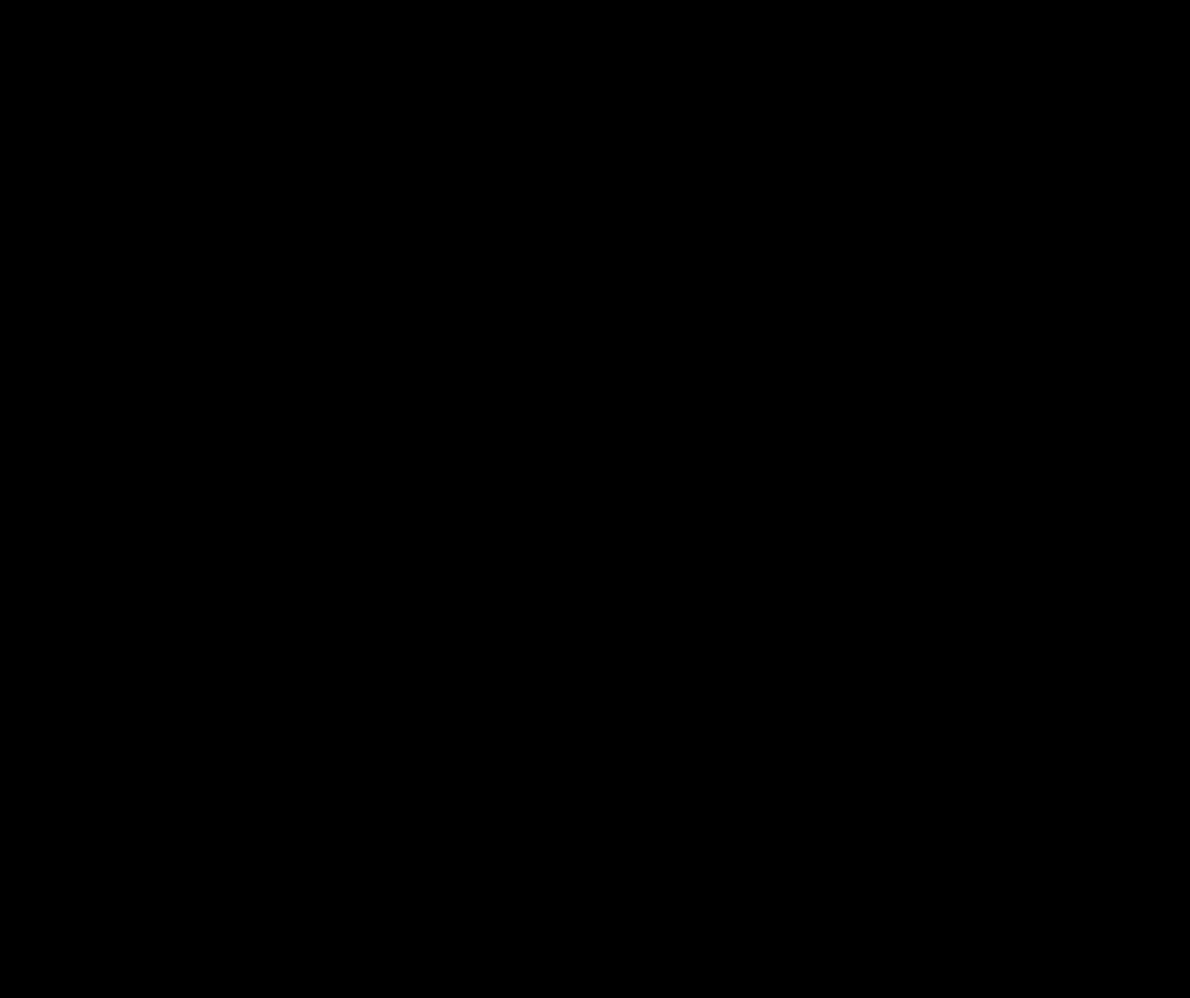
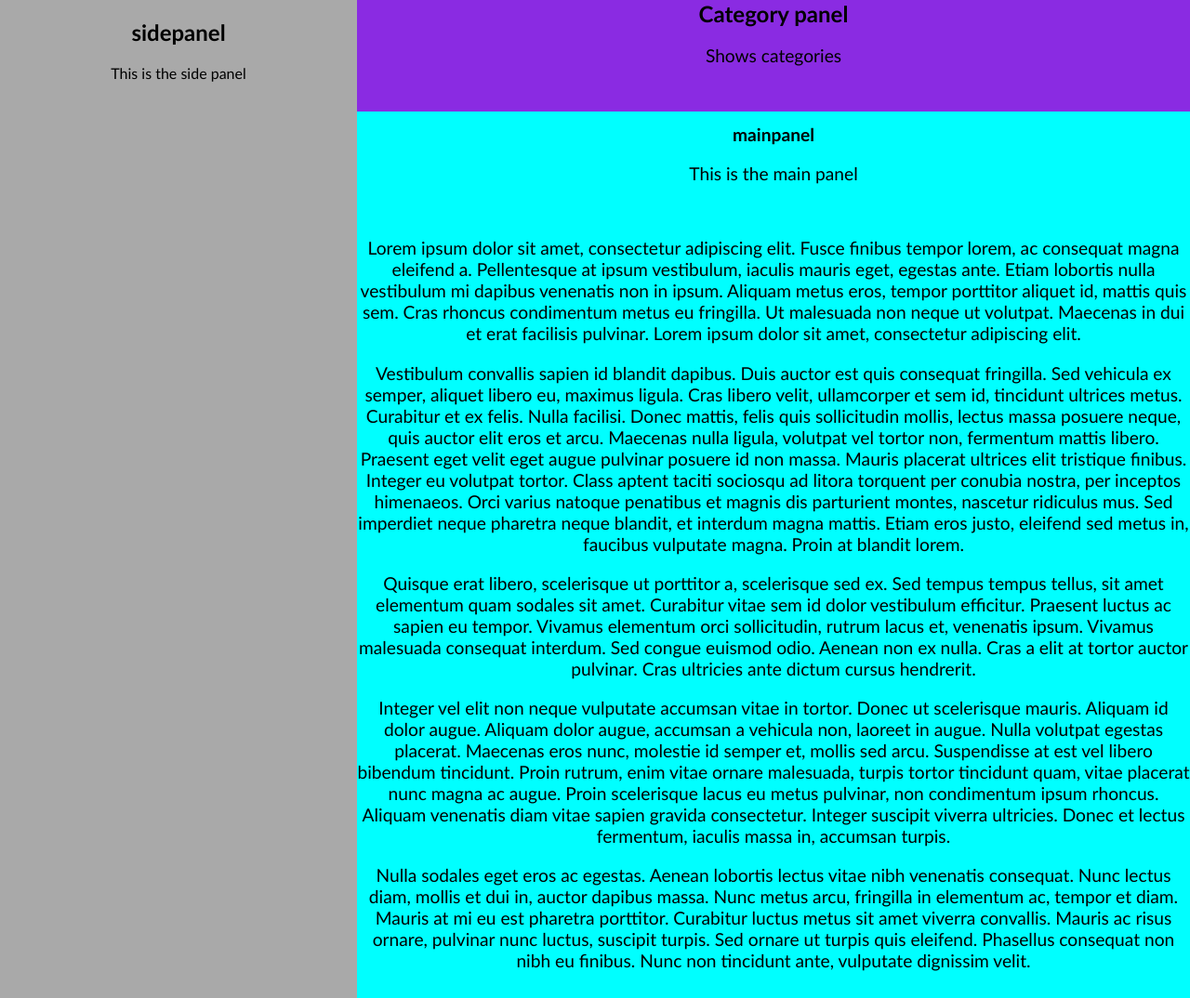
Before and after one commit to HajduThomas/Vizsgaremek-leltar, a PHP site: page /src/main.php in a window 1280 px wide. Before the commit the page is empty. Shown: the whole page at 93% size. Run offline with PHP 8.4, Linux system fonts and the light colour scheme.

Commit message:
Created main page layout

```diff
--- a/src/main.css
+++ b/src/main.css
@@ -1,4 +1,4 @@
-body {
+html, body {
   background-color: black;
   font-family: 'Gill Sans', 'Gill Sans MT', Calibri, 'Trebuchet MS', sans-serif;
   height: 100%;
@@ -8,3 +8,52 @@ body {
 * {
   box-sizing: border-box;
 }
+
+.sidepanel {
+  background-color: darkgray;
+  float: left;
+  height: 100%;
+  width: 30%;
+}
+
+.sidepanel h2,
+.sidepanel p {
+  text-align: center;
+}
+
+.mainpanel {
+  background-color: aqua;
+  display: inline-block;
+  height: 100%;
+  width: 70%;
+}
+
+.scroller {
+  height: calc(100% - 130px);
+  width: 100%;
+  overflow: auto;
+}
+
+.content {
+  height: auto;
+  width: 100%;
+}
+
+.mainpanel h1,
+.mainpanel p {
+  text-align: center;
+  font-size: larger;
+}
+
+.sticky {
+  top: 0;
+  position: sticky;
+  background-color: blueviolet;
+  height: 120px;
+}
+
+.sticky h2,
+.sticky p {
+  margin: 0;
+  text-align: center;
+}
--- a/src/main.php
+++ b/src/main.php
@@ -14,7 +14,38 @@
 
   <body>
 
+    <div class="sidepanel">
+        <h2>sidepanel</h2>
+        <p>This is the side panel</p>
+    </div>
+    <div class="mainpanel">
+      <div class="sticky">
+        <h2>Category panel</h2><br>
+        <P>Shows categories</P>
+      </div>
+      <div class="scroller">
+        <div class="content">
+          <h1>mainpanel</h1>
+          <p>This is the main panel</p><br>
+          <p>
+          Lorem ipsum dolor sit amet, consectetur adipiscing elit. Fusce finibus tempor lorem, ac consequat magna eleifend a. Pellentesque at ipsum vestibulum, iaculis mauris eget, egestas ante. Etiam lobortis nulla vestibulum mi dapibus venenatis non in ipsum. Aliquam metus eros, tempor porttitor aliquet id, mattis quis sem. Cras rhoncus condimentum metus eu fringilla. Ut malesuada non neque ut volutpat. Maecenas in dui et erat facilisis pulvinar. Lorem ipsum dolor sit amet, consectetur adipiscing elit.
+          </p>
+          <p>
+          Vestibulum convallis sapien id blandit dapibus. Duis auctor est quis consequat fringilla. Sed vehicula ex semper, aliquet libero eu, maximus ligula. Cras libero velit, ullamcorper et sem id, tincidunt ultrices metus. Curabitur et ex felis. Nulla facilisi. Donec mattis, felis quis sollicitudin mollis, lectus massa posuere neque, quis auctor elit eros et arcu. Maecenas nulla ligula, volutpat vel tortor non, fermentum mattis libero. Praesent eget velit eget augue pulvinar posuere id non massa. Mauris placerat ultrices elit tristique finibus. Integer eu volutpat tortor. Class aptent taciti sociosqu ad litora torquent per conubia nostra, per inceptos himenaeos. Orci varius natoque penatibus et magnis dis parturient montes, nascetur ridiculus mus. Sed imperdiet neque pharetra neque blandit, et interdum magna mattis. Etiam eros justo, eleifend sed metus in, faucibus vulputate magna. Proin at blandit lorem.
+          </p>
+          <p>
+          Quisque erat libero, scelerisque ut porttitor a, scelerisque sed ex. Sed tempus tempus tellus, sit amet elementum quam sodales sit amet. Curabitur vitae sem id dolor vestibulum efficitur. Praesent luctus ac sapien eu tempor. Vivamus elementum orci sollicitudin, rutrum lacus et, venenatis ipsum. Vivamus malesuada consequat interdum. Sed congue euismod odio. Aenean non ex nulla. Cras a elit at tortor auctor pulvinar. Cras ultricies ante dictum cursus hendrerit.
+          </p>
+          <p>
+          Integer vel elit non neque vulputate accumsan vitae in tortor. Donec ut scelerisque mauris. Aliquam id dolor augue. Aliquam dolor augue, accumsan a vehicula non, laoreet in augue. Nulla volutpat egestas placerat. Maecenas eros nunc, molestie id semper et, mollis sed arcu. Suspendisse at est vel libero bibendum tincidunt. Proin rutrum, enim vitae ornare malesuada, turpis tortor tincidunt quam, vitae placerat nunc magna ac augue. Proin scelerisque lacus eu metus pulvinar, non condimentum ipsum rhoncus. Aliquam venenatis diam vitae sapien gravida consectetur. Integer suscipit viverra ultricies. Donec et lectus fermentum, iaculis massa in, accumsan turpis.
+          </p>
+          <p>
+          Nulla sodales eget eros ac egestas. Aenean lobortis lectus vitae nibh venenatis consequat. Nunc lectus diam, mollis et dui in, auctor dapibus massa. Nunc metus arcu, fringilla in elementum ac, tempor et diam. Mauris at mi eu est pharetra porttitor. Curabitur luctus metus sit amet viverra convallis. Mauris ac risus ornare, pulvinar nunc luctus, suscipit turpis. Sed ornare ut turpis quis eleifend. Phasellus consequat non nibh eu finibus. Nunc non tincidunt ante, vulputate dignissim velit.
+          </p>
+        </div>
+      </div>
 
+    </div>
 
   </body>
 
```
